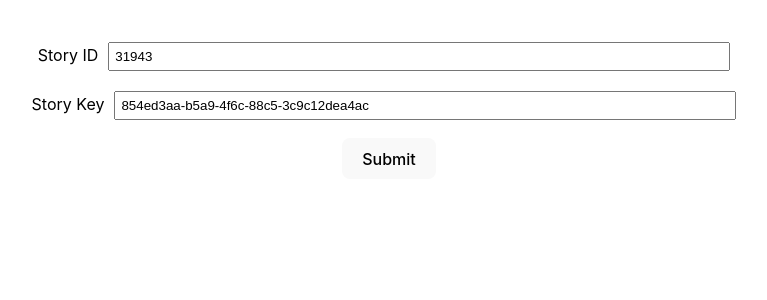
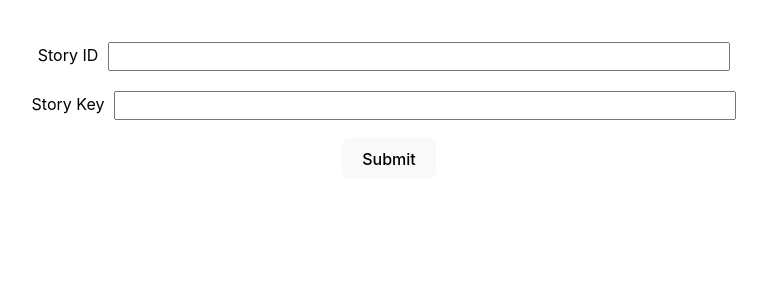
Before and after one commit to charisma-ai/charisma-react, a React (Vite) app in the folder demos/chat/: page / in a window 1280 px wide. Shown: the top 300 px of the page, without its empty margins (251-1018 px from the left). Built offline with nearby package versions, Linux system fonts and the light colour scheme.

Commit message:
remove hard coded story

```diff
--- a/demos/chat/src/App.tsx
+++ b/demos/chat/src/App.tsx
@@ -6,11 +6,8 @@ import Player from "./components/Player";
 import { useState } from "react";
 import StorySetupForm from "./components/StorySetupForm";
 
-const STORY_ID = 31943;
-const STORY_KEY = "854ed3aa-b5a9-4f6c-88c5-3c9c12dea4ac";
-
 function App() {
-  const [storyId, setStoryId] = useState<string>();
+  const [storyId, setStoryId] = useState<number>();
   const [storyKey, setStoryKey] = useState<string>();
 
   // AudioManager options are initialised here. They can't be changed after initialisation.
@@ -28,7 +25,7 @@ function App() {
     <div className="app">
       {storyId && storyKey ? (
         <AudioManagerProvider options={options}>
-          <Player storyId={STORY_ID} storyKey={STORY_KEY} />
+          <Player storyId={storyId} storyKey={storyKey} />
         </AudioManagerProvider>
       ) : (
         <StorySetupForm setStoryId={setStoryId} setStoryKey={setStoryKey} />
--- a/demos/chat/src/components/StorySetupForm.tsx
+++ b/demos/chat/src/components/StorySetupForm.tsx
@@ -1,5 +1,5 @@
 interface Props {
-  setStoryId: (storyId: string) => void;
+  setStoryId: (storyId: number) => void;
   setStoryKey: (storyKey: string) => void;
 }
 
@@ -15,11 +15,10 @@ const StorySetupForm = ({ setStoryId, setStoryKey }: Props) => {
     <form onSubmit={handleSubmit}>
       <label htmlFor="storyId">Story ID</label>
       <input
-        type="text"
+        type="number"
         id="storyId"
         name="storyId"
-        value="31943"
-        onChange={(e) => setStoryId(e.target.value)}
+        onChange={(e) => setStoryId(Number(e.target.value))}
         style={{ margin: "10px", width: "50%", padding: "5px" }}
       />
       <br />
@@ -28,7 +27,6 @@ const StorySetupForm = ({ setStoryId, setStoryKey }: Props) => {
         type="text"
         id="storyKey"
         name="storyKey"
-        value="854ed3aa-b5a9-4f6c-88c5-3c9c12dea4ac"
         onChange={(e) => setStoryKey(e.target.value)}
         style={{ margin: "10px", width: "50%", padding: "5px" }}
       />
```
